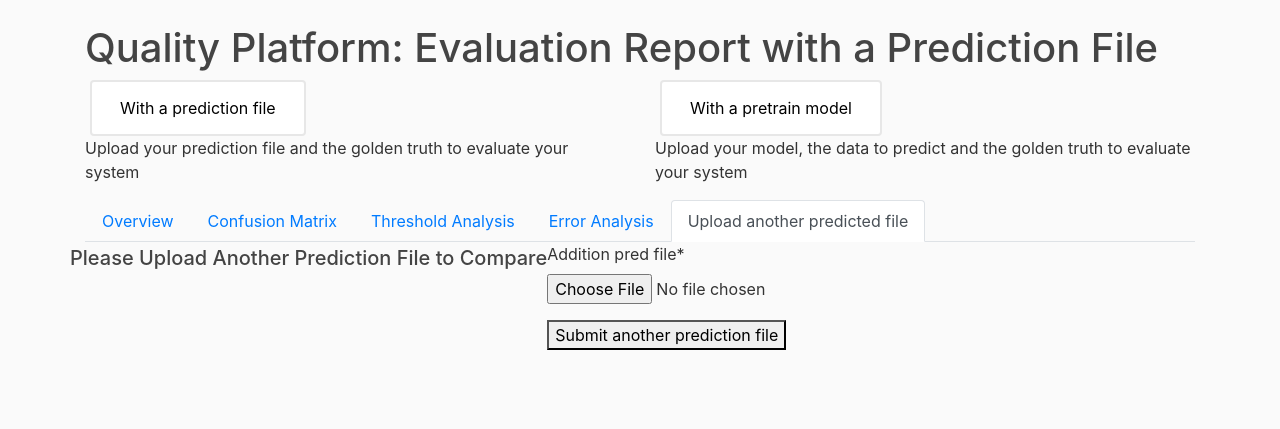
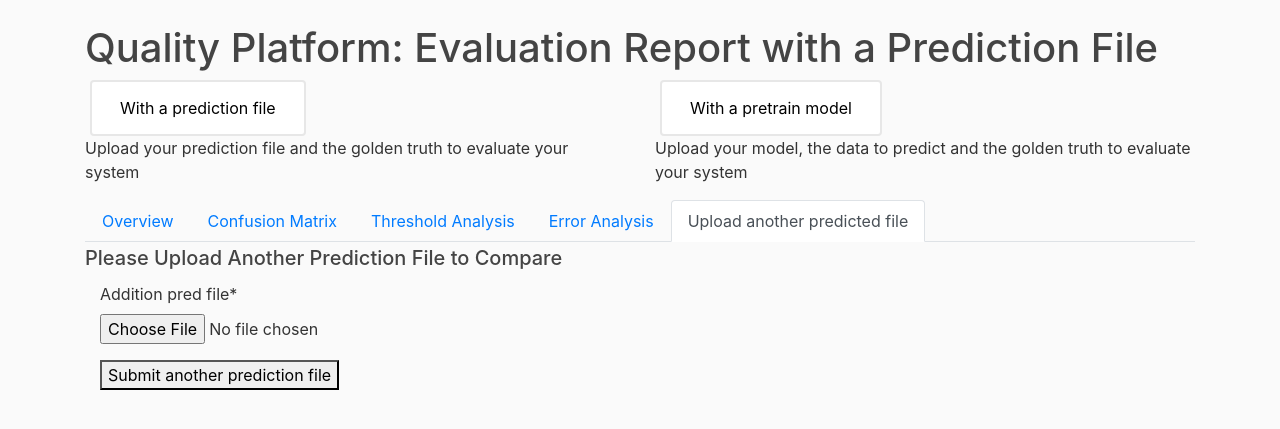
Before and after one commit to liuhz0926/quality_platform_prototype, a Django app: page /evaluate/report-prediction/upload_new in a window 1280 px wide. Shown: the part 56-485 px from the top of the page. Run offline with Django 3.2, Linux system fonts and the light colour scheme; some libraries are stand-ins or nearby versions.

```diff
--- a/quality_platform/templates/quality_platform/eval_report_upload_new.html
+++ b/quality_platform/templates/quality_platform/eval_report_upload_new.html
@@ -20,17 +20,18 @@
         </li>
     </ul>
 
-    <div class="row">
 
-        <h5 style="text-align: left; line-height: 1.6">Please Upload Another Prediction File to Compare</h5>
-        <div>
+
+    <h5 style="text-align: left; line-height: 1.6">Please Upload Another Prediction File to Compare</h5>
+
+    <div class="container">
             <form method="post" enctype="multipart/form-data">
                 {% csrf_token %}
                 {{ form|crispy }}
                 <button type="submit">Submit another prediction file</button>
             </form>
-        </div>
     </div>
 
 
+
 {% endblock content %}
```
Also changed, not shown: db.sqlite3.
